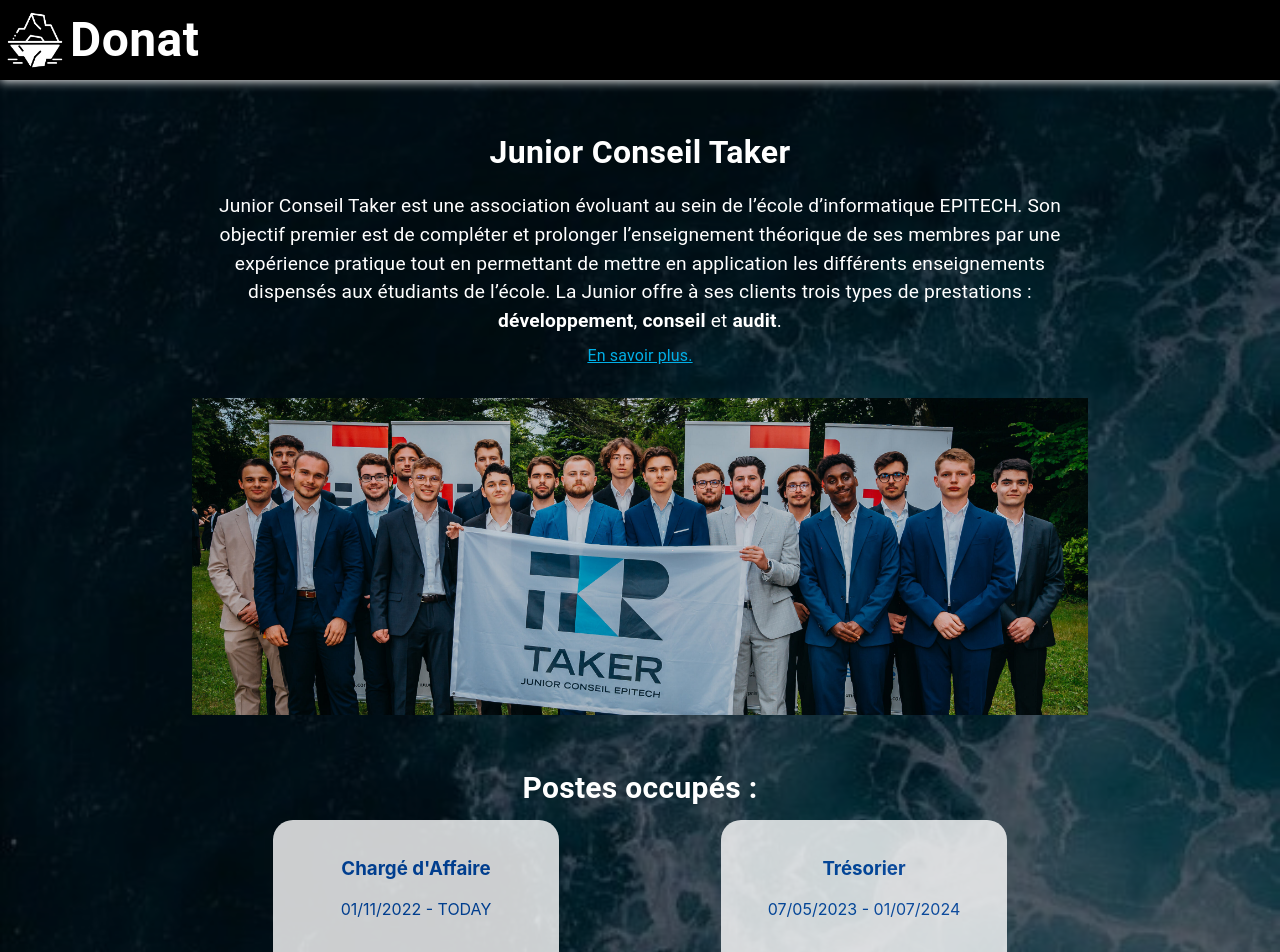
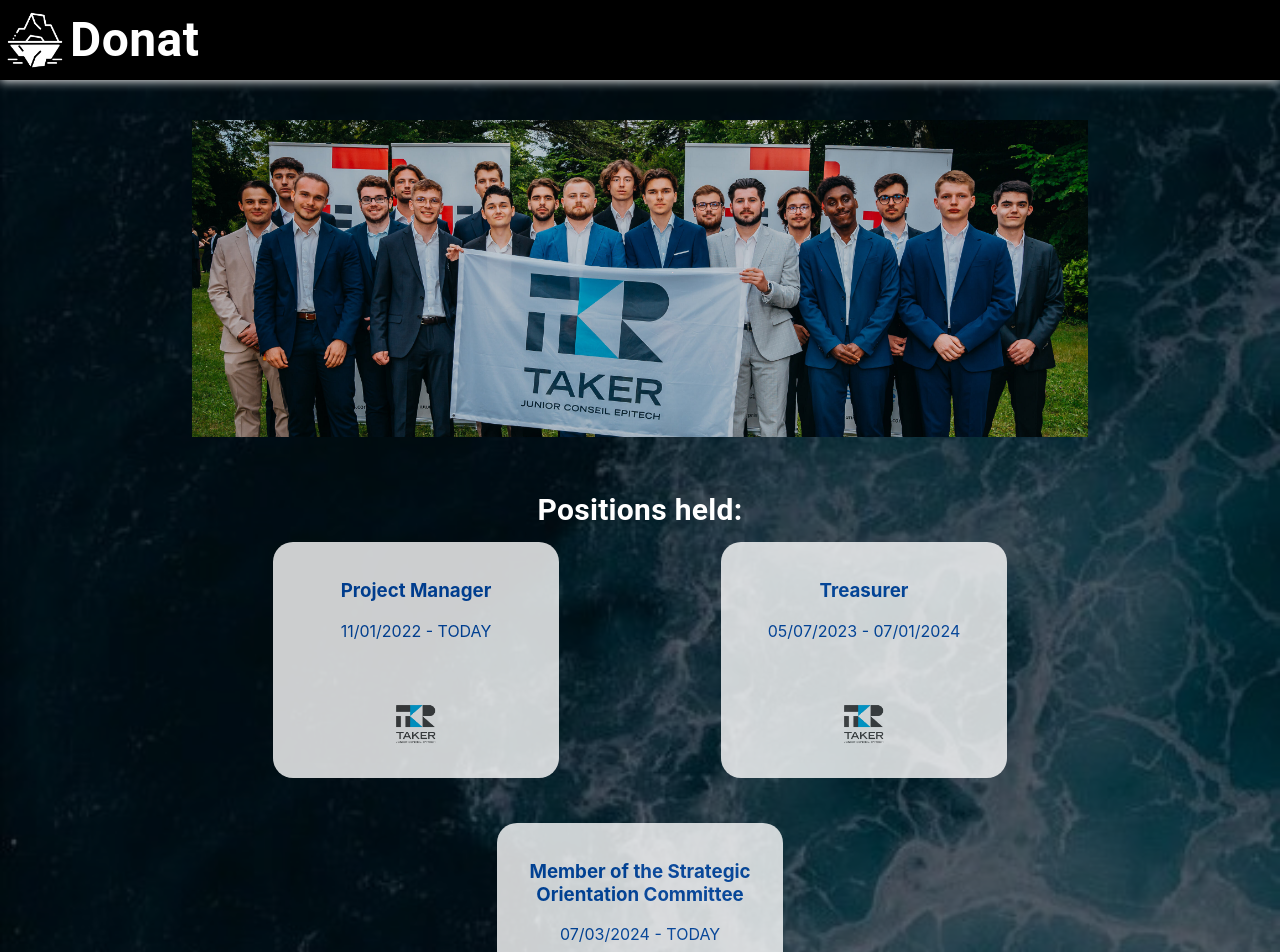
Before and after one commit to DonatNathan/donat-website, a React (Create React App) app: page /taker in a window 1280 px wide. Shown: the top 952 px of the page. Built offline with nearby package versions, Linux system fonts and the light colour scheme.

Commit message:
[FIX] - Translate all website in English

```diff
--- a/src/pages/Dev.js
+++ b/src/pages/Dev.js
@@ -22,11 +22,11 @@
 const ProjectsBlock = () => {
     return (
         <Box sx={{display: "flex", flexWrap: "wrap", justifyContent: "center"}}>
-            <Project name="Map Generator" description="Un algorithm simple permettant de générer une map 2D. Il est possible de changer la taille ainsi que la répartition de celle-ci. Plus le nombre d'itération est grand, plus la map est simpliste, l'utilisateur peut donc tester chaque itération jusqu'à ce qu'elle soit conforme à ses attentes. Il peut ensuite exporter la map sous la forme d'un fichier texte." link="https://github.com/DonatNathan/2D-map-generator" path="generator.png" type="right" />
-            <Project name="Image Compressor" description="L'Image Compressor consite à compresser drastiquement une image en réduisant son nombre de couleur. Ce programme a été développé en Haskell et utilise l'algorithm appelé K-Means. Il est possible de choisir le nombre de couleurs de l'image ainsi que sa convergence." link="https://github.com/DonatNathan/image-compressor" path="image-compressor.png" type="left" />
-            <Project name="Wolfram" description="Implémentation de l'algorithm de Stephen Wolfram fait en Haskell. Le résultat est alors affiché dans le terminal." link="https://github.com/DonatNathan/wolfram" path="wolfram.png" type="right" />
-            <Project name="Game Of Life" description="Implémentation des règles du Jeu de la Vie, l'automate cellulaire imaginé par John Conway dans un terminal. D'autres variantes sont aussi disponibles comme Hight Life, Day&Night ou Life 34." link="https://github.com/DonatNathan/game-of-life" path="game-of-life.png" type="left" />
-            <Project name="RPG" description="Créer d'un jeux de type RPG grâce à la librairie CSFML du language C. Un éditeur de map est implémenté permettant aux joueurs de créer leur propre monde. Inventaire, objects, quêtes, colisions et combats, vous pourrez trouver tout ça dans ce petit jeu." link="https://github.com/DonatNathan/my-rpg" path="rpg.png" type="right" />
+            <Project name="Map Generator" description="A simple algorithm to generate a 2D map. It is possible to change the size and distribution of the map. The greater the number of iterations, the simpler the map, so the user can test each iteration until it meets his expectations. He can then export the map as a text file." link="https://github.com/DonatNathan/2D-map-generator" path="generator.png" type="right" />
+            <Project name="Image Compressor" description="Image Compressor consists of drastically compressing an image by reducing its number of colors. This program was developed in Haskell and uses the algorithm called K-Means. It is possible to choose the number of colors in the image as well as its convergence." link="https://github.com/DonatNathan/image-compressor" path="image-compressor.png" type="left" />
+            <Project name="Wolfram" description="Implementation of Stephen Wolfram's algorithm done in Haskell. The result is then displayed in the terminal." link="https://github.com/DonatNathan/wolfram" path="wolfram.png" type="right" />
+            <Project name="Game Of Life" description="Implementation of the rules of the Game of Life, the cellular automaton imagined by John Conway in a terminal. Other variants are also available like Hight Life, Day&Night or Life 34." link="https://github.com/DonatNathan/game-of-life" path="game-of-life.png" type="left" />
+            <Project name="RPG" description="Creation of an RPG type game using the CSFML library of the C language. A map editor is implemented allowing players to create their own world. Inventory, objects, quests, collisions and fights, you can find all that in this little game." link="https://github.com/DonatNathan/my-rpg" path="rpg.png" type="right" />
         </Box>
     )
 }
@@ -34,13 +34,13 @@
 const DevBlock = () => {
     return (
         <Box sx={{marginTop: "15vh"}}>
-            <Box sx={{alignItems: "center", display: "flex", flexDirection: "column"}}>
+            {/* <Box sx={{alignItems: "center", display: "flex", flexDirection: "column"}}>
                 <Typography sx={{textAlign: "center", fontSize: "200%", fontWeight: "bold", margin: "1vh"}}>Projets</Typography>
                 <Typography sx={{width: "70%", textAlign: "center", margin: "1vh", fontSize: "120%"}}>
                     Vous pouvez trouver ci-desssous quelques projets que j'ai pu réalisé, que ce soit au sein de mon parcours à Epitech ou encore des
                     projets personnels dont j'ai eu l'idée.
                 </Typography>
-            </Box>
+            </Box> */}
             <ProjectsBlock />
         </Box>
     )
--- a/src/pages/Home.js
+++ b/src/pages/Home.js
@@ -23,7 +23,7 @@
             <Typography sx={{fontWeight: "bold", fontSize: "200%", marginBottom: "5%"}}>{title}</Typography>
             <Typography sx={{marginBottom: "5%"}}>{description}</Typography>
             <LittleImage path={`images/${value}.jpg`} description={description} />
-            <Button onClick={onButtonClick} variant="contained" sx={{marginTop: "5%", width: "70%"}}>Voir</Button>
+            <Button onClick={onButtonClick} variant="contained" sx={{marginTop: "5%", width: "70%"}}>Read more</Button>
         </Box>
     )
 }
@@ -34,8 +34,8 @@
 
     return (
         <Box sx={{width: "100%", display: "flex", flexWrap: "wrap", justifyContent: "space-around"}}>
-            <SubPageBlock navigate={navigate} title="Junior Conseil Taker" value="taker" description="Découvrez la Junior dans laquelle j'ai eu l'occasion d'occuper plusieurs postes durant mes années d'études à Epitech." />
-            <SubPageBlock navigate={navigate} title="Projets" value="dev" description="Une présentation des projets dont je suis le plus fière, mélangeant de nombreux domaines différents." />
+            <SubPageBlock navigate={navigate} title="Junior Conseil Taker" value="taker" description="Discover the Junior in which I had the opportunity to occupy several positions during my years of study at Epitech." />
+            <SubPageBlock navigate={navigate} title="Projects" value="dev" description="A presentation of the projects I am most proud of, mixing many different fields." />
             {/* <SubPageBlock navigate={navigate} title="Passions" value="passion" description="Apprenez en un peu plus sur moi grâce à mes différentes passions : les pirates, les bateaux et l'océan en général !" /> */}
         </Box>
     )
@@ -44,7 +44,7 @@
 const Me = () => {
     return (
         <Box sx={{border: "solid 5px white", borderRadius: "20px", margin: "2vh", marginTop: "20vh", display: "flex", flexWrap: "wrap", justifyContent: "space-around", alignItems: "center"}}>
-            <Typography sx={{fontSize: "150%", marginBottom: "2vh", textAlign: "center", padding: "1vh"}}>Enchanté, je m'appelle Nathan et je suis développeur Freelance.<br />Une idée de projet ? Contactez-moi !</Typography>
+            <Typography sx={{fontSize: "150%", marginBottom: "2vh", textAlign: "center", padding: "1vh"}}>Nice to meet you, my name is Nathan and I am a Freelance developer. <br />A project idea? Contact me!</Typography>
             <img alt="Nathan Donat-Filliod" src="images/me-removebg.png" width="30%" />
         </Box>
     )
--- a/src/pages/Taker.js
+++ b/src/pages/Taker.js
@@ -20,19 +20,19 @@
 const TakerBlock = () => {
     return (
         <Box sx={{alignItems: "center", display: "flex", flexDirection: "column", marginTop: "15vh"}}>
-            <Typography sx={{textAlign: "center", fontSize: "200%", fontWeight: "bold", margin: "1vh"}}>Junior Conseil Taker</Typography>
+            {/* <Typography sx={{textAlign: "center", fontSize: "200%", fontWeight: "bold", margin: "1vh"}}>Junior Conseil Taker</Typography>
             <Typography sx={{width: "70%", textAlign: "center", margin: "1vh", fontSize: "120%"}}>
                 Junior Conseil Taker est une association évoluant au sein de l’école d’informatique EPITECH. Son objectif premier est de compléter et
                 prolonger l’enseignement théorique de ses membres par une expérience pratique tout en permettant de mettre en application les différents
                 enseignements dispensés aux étudiants de l’école. La Junior offre à ses clients trois types de prestations : <b>développement</b>, <b>conseil</b> et <b>audit</b>.
             </Typography>
-            <Typography sx={{marginBottom: "30px"}}><a href="https://juniortaker.com/">En savoir plus.</a></Typography>
+            <Typography sx={{marginBottom: "30px"}}><a href="https://juniortaker.com/">En savoir plus.</a></Typography> */}
             <img alt="Junior Conseil Taker team" src="/images/taker-cne.jpg" width="70%" />
-            <Typography sx={{fontSize: "30px", marginTop: "50px", marginBottom: "10px", fontWeight: "bold"}}>Postes occupés :</Typography>
+            <Typography sx={{fontSize: "30px", marginTop: "50px", marginBottom: "10px", fontWeight: "bold"}}>Positions held:</Typography>
             <Box sx={{width: "70%", display: "flex", flexWrap: "wrap", justifyContent: "space-around"}}>
-                <JobTaker name="Chargé d'Affaire" date="01/11/2022 - TODAY" />
-                <JobTaker name="Trésorier" date="07/05/2023 - 01/07/2024" />
-                <JobTaker name="Membre du Comité d'Orientation Stratégique" date="03/07/2024 - TODAY" />
+                <JobTaker name="Project Manager" date="11/01/2022 - TODAY" />
+                <JobTaker name="Treasurer" date="05/07/2023 - 07/01/2024" />
+                <JobTaker name="Member of the Strategic Orientation Committee" date="07/03/2024 - TODAY" />
             </Box>
         </Box>
     )
```
